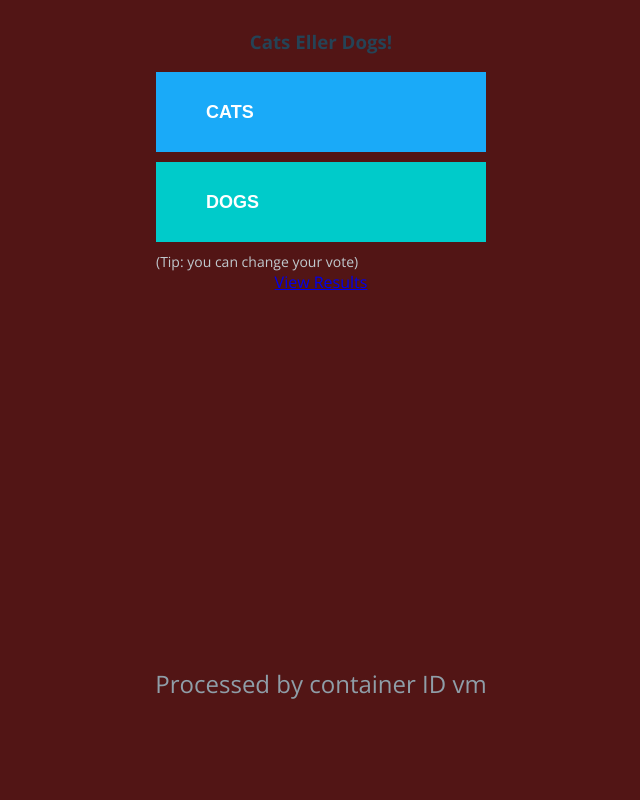
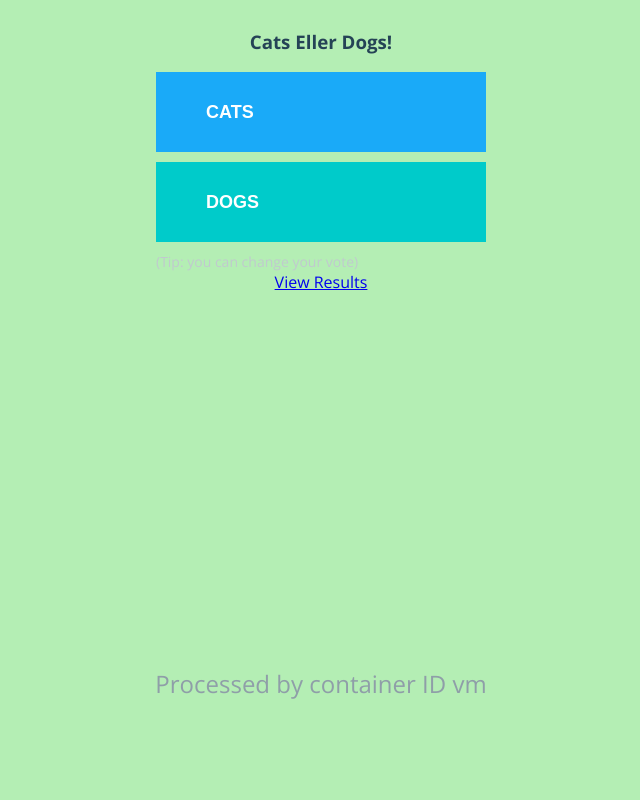
Before and after one commit to dockersamples/example-voting-app, a Flask app: page / in a window 1280 px wide. Shown: the whole page, without its empty margins (319-959 px from the left). Run offline with Flask 2, Linux system fonts and the light colour scheme; some libraries are stand-ins or nearby versions.

Commit message:
Update style.css
fixes #8

```diff
--- a/vote/static/stylesheets/style.css
+++ b/vote/static/stylesheets/style.css
@@ -6,7 +6,7 @@
 html,body{
   margin: 0;
   padding: 0;
-  background-color: #521515;
+  background-color: #b4eeb4;
   height: 100vh;
   font-family: 'Open Sans';
 }
```
